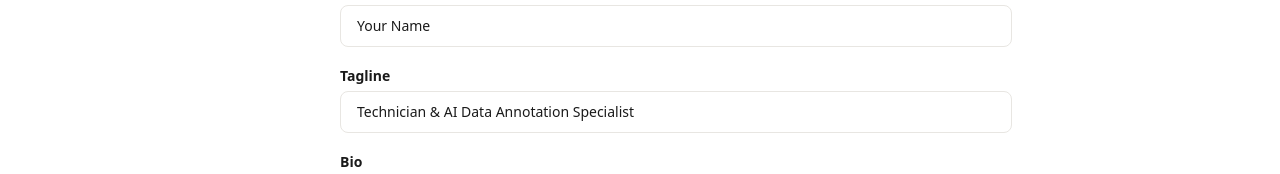
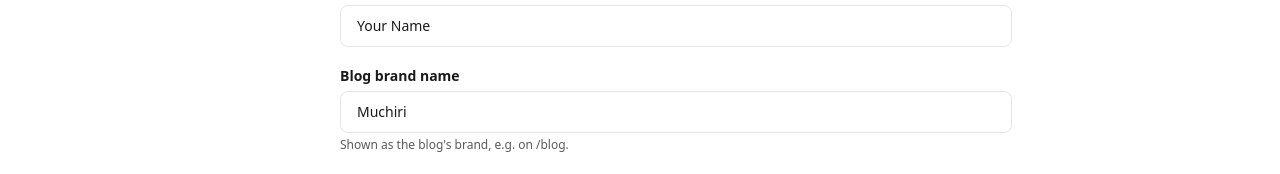
Before and after one commit to muchiri-mwangi/portfolio-cms, a Next.js app: page /admin/settings in a window 1280 px wide. Shown: the part 588-762 px from the top of the page. Built offline with nearby package versions, Linux system fonts and the light colour scheme; no server answers; the database is empty.

Commit message:
Add blog brand name setting, IntaSend client, and admin Supabase client

```diff
--- a/src/app/admin/(dashboard)/settings/actions.ts
+++ b/src/app/admin/(dashboard)/settings/actions.ts
@@ -9,6 +9,7 @@ export async function updateSettings(formData: FormData) {
 
   const payload = {
     site_name: String(formData.get("site_name") ?? "").trim(),
+    blog_name: String(formData.get("blog_name") ?? "").trim() || "Muchiri",
     tagline: String(formData.get("tagline") ?? "").trim(),
     bio: String(formData.get("bio") ?? "").trim(),
     primary_color: String(formData.get("primary_color") ?? "#E63946"),
--- a/src/components/SettingsForm.tsx
+++ b/src/components/SettingsForm.tsx
@@ -142,6 +142,15 @@ export default function SettingsForm({
             />
           </div>
           <div>
+            <label className="text-sm font-semibold">Blog brand name</label>
+            <input
+              name="blog_name"
+              defaultValue={settings.blog_name}
+              className="border-theme mt-1 w-full rounded-lg border px-4 py-2.5 text-sm outline-none focus:border-primary"
+            />
+            <p className="text-muted mt-1 text-xs">Shown as the blog&apos;s brand, e.g. on /blog.</p>
+          </div>
+          <div>
             <label className="text-sm font-semibold">Tagline</label>
             <input
               name="tagline"
--- /dev/null
+++ b/src/lib/intasend.ts
@@ -0,0 +1,47 @@
+// Thin wrapper around IntaSend's Checkout API. Docs:
+// https://developers.intasend.com/docs/checkout-links
+
+const API_BASE = () =>
+  process.env.INTASEND_TEST_MODE === "false"
+    ? "https://payment.intasend.com"
+    : "https://sandbox.intasend.com";
+
+export async function createIntasendCheckout(params: {
+  amount: number;
+  currency: string;
+  email: string;
+  firstName?: string;
+  lastName?: string;
+  redirectUrl: string;
+  apiRef: string;
+}) {
+  const publicKey = process.env.INTASEND_PUBLISHABLE_KEY;
+  if (!publicKey) {
+    throw new Error(
+      "INTASEND_PUBLISHABLE_KEY is not set. Add your IntaSend keys to environment variables to enable checkout."
+    );
+  }
+
+  const res = await fetch(`${API_BASE()}/api/v1/checkout/`, {
+    method: "POST",
+    headers: { "Content-Type": "application/json" },
+    body: JSON.stringify({
+      public_key: publicKey,
+      amount: params.amount,
+      currency: params.currency,
+      email: params.email,
+      first_name: params.firstName || "Customer",
+      last_name: params.lastName || "",
+      country: "KE",
+      redirect_url: params.redirectUrl,
+      api_ref: params.apiRef,
+    }),
+  });
+
+  if (!res.ok) {
+    const text = await res.text();
+    throw new Error(`IntaSend checkout failed: ${res.status} ${text}`);
+  }
+
+  return (await res.json()) as { id: string; url: string };
+}
--- /dev/null
+++ b/src/lib/supabase/admin.ts
@@ -0,0 +1,13 @@
+import { createClient as createSupabaseClient } from "@supabase/supabase-js";
+
+// Server-only client using the service-role key. Bypasses Row Level Security,
+// so this must NEVER be imported into client components or exposed to the
+// browser. Only used from Server Actions and Route Handlers (order creation,
+// the IntaSend webhook, and generating signed download URLs).
+export function createAdminClient() {
+  return createSupabaseClient(
+    process.env.NEXT_PUBLIC_SUPABASE_URL!,
+    process.env.SUPABASE_SERVICE_ROLE_KEY!,
+    { auth: { autoRefreshToken: false, persistSession: false } }
+  );
+}
```
